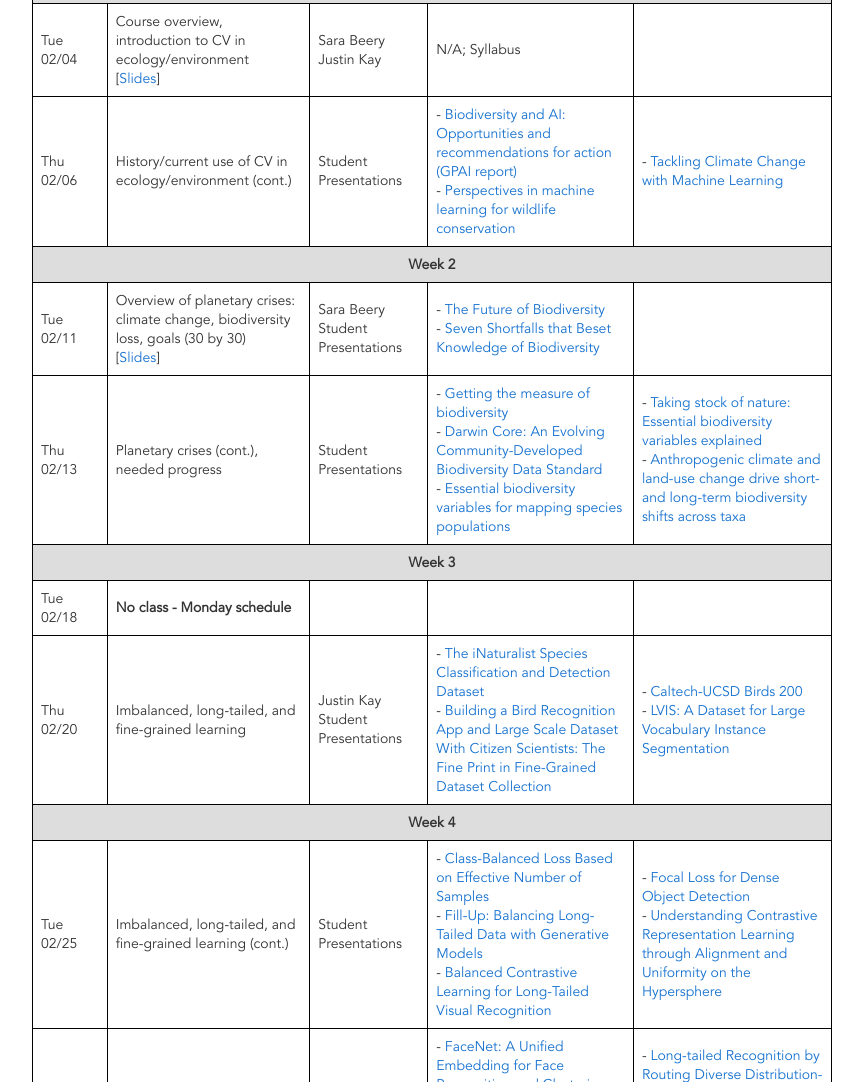
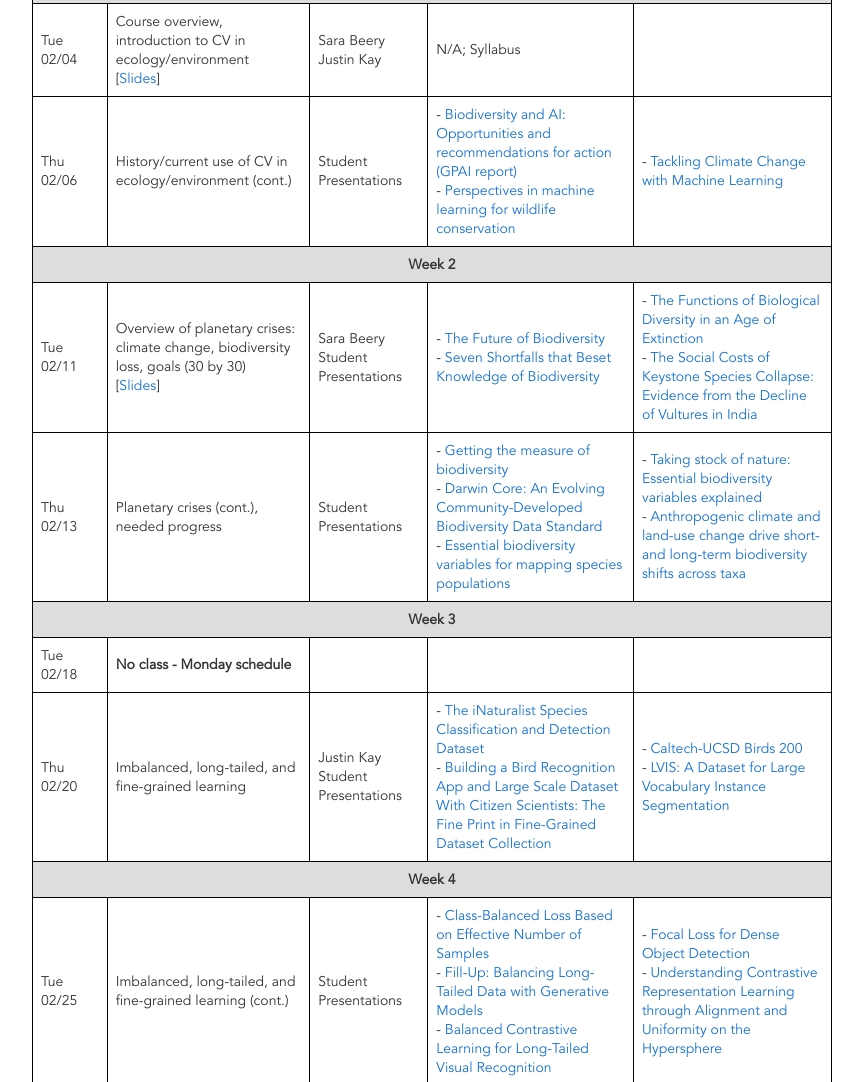
Before and after one commit to cv4planet/cv4planet.github.io, a plain HTML site: page index.html in a window 1280 px wide. Shown: the part 1681-2763 px from the top of the page, without its empty margins (222-1085 px from the left). Drawn offline with nearby package versions, Linux system fonts and the light colour scheme.

Commit message:
Add papersfrom today's slides

```diff
--- a/index.html
+++ b/index.html
@@ -193,10 +193,11 @@
 			<td>Sara Beery <br>Student Presentations</td>
 			<td align="left">
 				- <a href="https://www.science.org/doi/abs/10.1126/science.269.5222.347">The Future of Biodiversity</a><br>
-				- <a href="https://www.annualreviews.org/doi/10.1146/annurev-ecolsys-112414-054400">Seven Shortfalls that Beset Knowledge of Biodiversity</a><br>
-
+				- <a href="https://www.annualreviews.org/doi/10.1146/annurev-ecolsys-112414-054400">Seven Shortfalls that Beset Knowledge of Biodiversity</a>
 			</td>
 			<td align="left">
+				- <a href="https://www.science.org/doi/10.1126/science.1215855">The Functions of Biological Diversity in an Age of Extinction</a><br>
+				- <a href="https://www.aeaweb.org/articles?id=10.1257/aer.20230016&from=f">The Social Costs of Keystone Species Collapse: Evidence from the Decline of Vultures in India</a>
 			</td>
         </tr>
 
```
